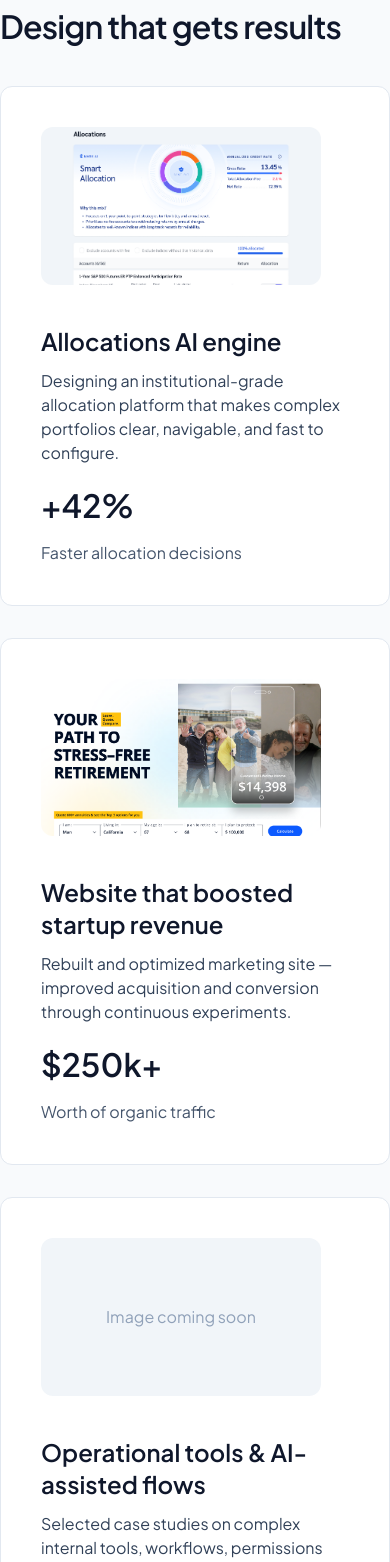
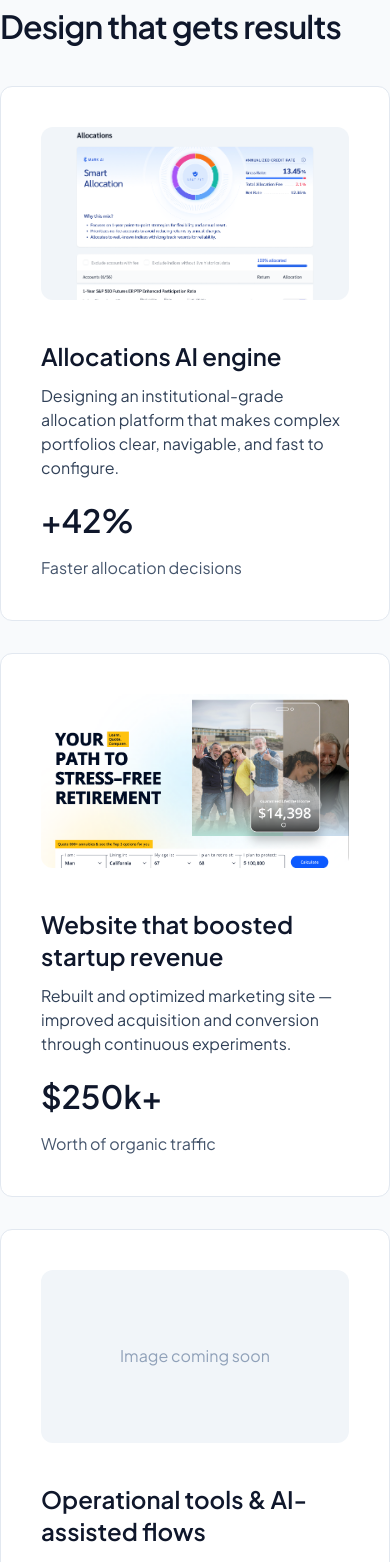
Before and after one commit to LiraCalifornia/iryna-portfolio, a Next.js app: page / in a window 390 px wide. Shown: the part 1146-2708 px from the top of the page. Built offline with nearby package versions, Linux system fonts and the light colour scheme.

Commit message:
card list responsive

```diff
--- a/src/components/ProjectShortcuts.tsx
+++ b/src/components/ProjectShortcuts.tsx
@@ -28,15 +28,14 @@ export default function ProjectShortcuts() {
             className="block rounded-xl border border-slate-200 bg-white p-[40px] hover:border-slate-900 transition-colors"
           >
             <div className="grid grid-cols-1 lg:grid-cols-2 gap-10 items-start">
-
-              {/* IMAGE — max width 280px */}
-              <div className="order-1 lg:order-1 relative w-full max-w-[280px] overflow-hidden rounded-xl aspect-[16/9]">
+              {/* IMAGE — full width on mobile, max 280px on desktop */}
+              <div className="order-1 lg:order-1 relative w-full lg:max-w-[280px] overflow-hidden rounded-xl aspect-[16/9]">
                 <Image
                   src="/allocations-test.png"
                   alt="Allocations project preview"
                   fill
                   className="object-cover transition-transform duration-500 ease-out hover:scale-[1.03]"
-                  sizes="280px"
+                  sizes="(max-width: 1024px) 100vw, 280px"
                 />
               </div>
 
@@ -69,15 +68,14 @@ export default function ProjectShortcuts() {
             className="block rounded-xl border border-slate-200 bg-white p-[40px] hover:border-slate-900 transition-colors"
           >
             <div className="grid grid-cols-1 lg:grid-cols-2 gap-10 items-start">
-
-              {/* IMAGE RIGHT — max 280px */}
-              <div className="order-1 lg:order-2 relative w-full max-w-[280px] overflow-hidden rounded-xl aspect-[16/9]">
+              {/* IMAGE RIGHT — full width on mobile, max 280px on desktop */}
+              <div className="order-1 lg:order-2 relative w-full lg:max-w-[280px] overflow-hidden rounded-xl aspect-[16/9]">
                 <Image
                   src="/educator-test.png"
                   alt="Website that boosted startup revenue — project preview"
                   fill
                   className="object-cover transition-transform duration-500 ease-out hover:scale-[1.03]"
-                  sizes="280px"
+                  sizes="(max-width: 1024px) 100vw, 280px"
                 />
               </div>
 
@@ -110,9 +108,8 @@ export default function ProjectShortcuts() {
             className="block rounded-xl border border-slate-200 bg-white p-[40px] hover:border-slate-900 transition-colors"
           >
             <div className="grid grid-cols-1 lg:grid-cols-2 gap-10 items-start">
-
-              {/* PLACEHOLDER IMAGE */}
-              <div className="order-1 lg:order-1 relative w-full max-w-[280px] overflow-hidden rounded-xl aspect-[16/9] bg-slate-100 flex items-center justify-center">
+              {/* PLACEHOLDER IMAGE — full width on mobile, max 280px on desktop */}
+              <div className="order-1 lg:order-1 relative w-full lg:max-w-[280px] overflow-hidden rounded-xl aspect-[16/9] bg-slate-100 flex items-center justify-center">
                 <span className="text-slate-400 text-[16px] leading-[24px]">
                   Image coming soon
                 </span>
```
